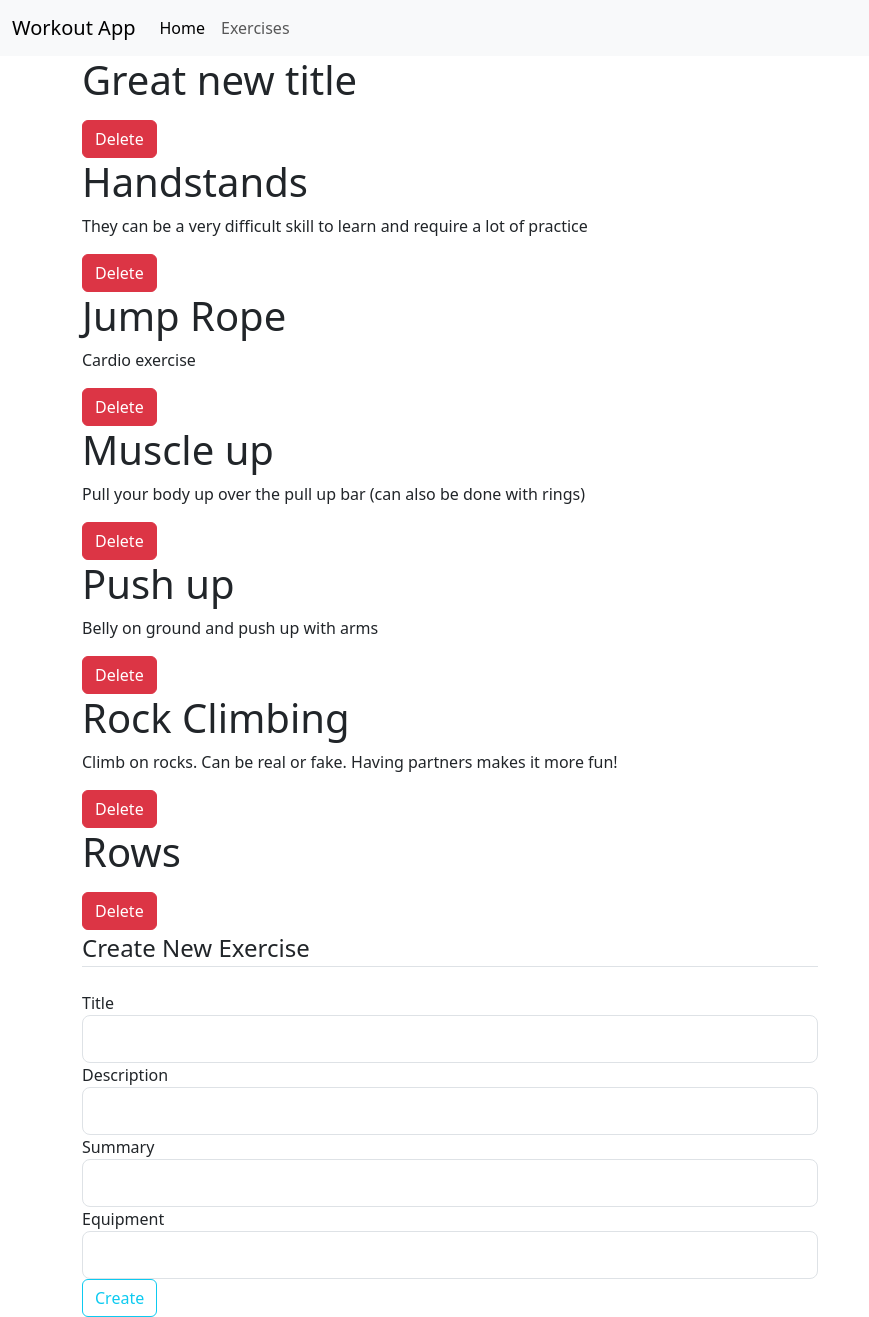
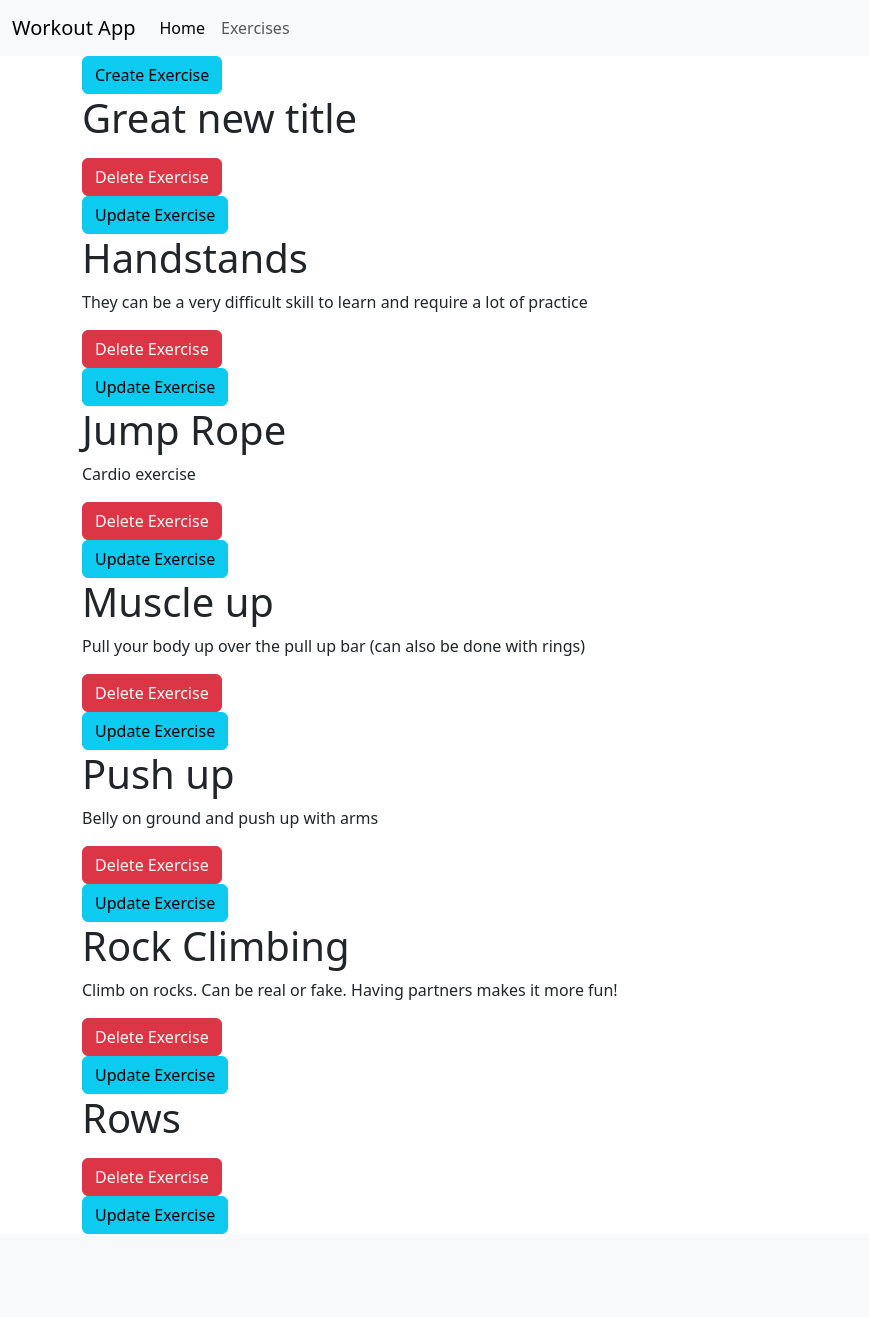
Before and after one commit to vnikki13/workoutApp, a Flask app: page /exercises in a window 1280 px wide. Shown: the whole page, without its empty margins (0-869 px from the left). After the commit the page ends 1234 px from the top, so only its background shows below. Run offline with Flask 3, Linux system fonts and the light colour scheme; data comes from the database, SQL or seed files in the repository; both versions use the stored data as it was after the commit.

Commit message:
Exercises can be updated

```diff
--- a/workout_app/forms.py
+++ b/workout_app/forms.py
@@ -16,4 +16,4 @@ class ExerciseForm(FlaskForm):
     equipment = StringField(
         'Equipment'
     )
-    create = SubmitField('Create')
+    create = SubmitField('Submit')
--- a/workout_app/routes.py
+++ b/workout_app/routes.py
@@ -9,29 +9,51 @@ from workout_app.forms import ExerciseForm
 def home():
     return render_template("home.html")
 
-@app.route("/exercises", methods=['GET', 'POST', 'DELETE'])
+@app.route("/exercises", methods=['GET', 'POST'])
 def exercises():
     form = ExerciseForm()
-    if request.method == 'POST':
-        if form.validate_on_submit():
-            db.session.add(Exercise(
-                title=form.title.data,
-                summary=form.summary.data,
-                description=form.description.data,
-                equipment=form.equipment.data
-            ))
-            db.session.commit()
-            flash('Exercise Created Successfully!', 'success')
-            return redirect(url_for('exercises'))
-    else:
-        exercises = db.session.execute(
-        db.select(Exercise).order_by(Exercise.title)).scalars()
-        return render_template("exercises.html", exercises=exercises, form=form)
+    exercises = db.session.execute(
+    db.select(Exercise).order_by(Exercise.title)).scalars()
+    return render_template("exercises.html", exercises=exercises, form=form)
 
-@app.route('/exercise/<int:exercise_id>', methods=['POST'])
+@app.route('/exercise/new', methods=['GET', 'POST'])
+def new_exercise():
+    form = ExerciseForm()
+    if form.validate_on_submit():
+        db.session.add(Exercise(
+            title=form.title.data,
+            summary=form.summary.data,
+            description=form.description.data,
+            equipment=form.equipment.data
+        ))
+        db.session.commit()
+        flash('Exercise Created Successfully!', 'success')
+        return redirect(url_for('exercises'))
+    return render_template('create_exercise.html', form=form, legend='Create New Exercise')
+
+
+@app.route('/exercise/<int:exercise_id>/update', methods=['GET', 'POST'])
+def update_exercise(exercise_id):
+    exercise = Exercise.query.get_or_404(exercise_id)
+    form = ExerciseForm()
+    if form.validate_on_submit():
+        exercise.title = form.title.data
+        exercise.summary = form.summary.data
+        exercise.description = form.description.data
+        exercise.equipment = form.equipment.data
+        db.session.commit()
+        flash('Exercise Updated!', 'success')
+        return redirect(url_for('exercises'))
+    elif request.method == 'GET':
+        form.title.data = exercise.title
+        form.summary.data = exercise.summary
+        form.description.data = exercise.description
+        form.equipment.data = exercise.equipment
+        return render_template('create_exercise.html', form=form, legend='Update Exercise')
+
+@app.route('/exercise/<int:exercise_id>/delete', methods=['POST'])
 def delete_exercise(exercise_id):
     exercise = Exercise.query.get_or_404(exercise_id)
-    # exercise = db.one_or_404(db.select(Exercise).filter_by(id=id))
     db.session.delete(exercise)
     db.session.commit()
     flash('Exercise Deleted!', 'success')
--- a/workout_app/templates/exercises.html
+++ b/workout_app/templates/exercises.html
@@ -1,72 +1,17 @@
 {% extends "layout.html" %}
 {% block content %}
+    <form action="{{ url_for('new_exercise') }}">
+        <button class="btn btn-info">Create Exercise</button>
+    </form>
     {% for exercise in exercises %}
         <h1>{{exercise.title}}</h1>
         <p>{{exercise.summary}}</p>
         <form action="{{ url_for('delete_exercise', exercise_id=exercise.id) }}" method="POST">
-            <button class="btn btn-danger">Delete</button>
+            <button class="btn btn-danger">Delete Exercise</button>
+        </form>
+
+        <form action="{{ url_for('update_exercise', exercise_id=exercise.id) }}" method="GET">
+            <button class="btn btn-info">Update Exercise</button>
         </form>
     {% endfor %}
-    <form method="POST" action="">
-        {{ form.hidden_tag() }}
-        <fieldset class="form-group">
-            <legend class="border-bottom mb-4">Create New Exercise</legend>
-            <div class="form-group">
-                {{ form.title.label(class="form-control-label") }}
-
-                {% if form.title.errors %}
-                {{ form.title(class="form-control form-control-lg is-invalid") }}
-                <div class="invalid-feedback">
-                    {% for error in form.title.errors %}
-                    <span>{{ error }}</span>
-                    {% endfor %}
-                </div>
-                {% else %}
-                {{ form.title(class="form-control form-control-lg") }}
-                {% endif %}
-            </div>
-            <div class="form-group">
-                {{ form.description.label(class="form-control-label") }}
-                {% if form.description.errors %}
-                {{ form.description(class="form-control form-control-lg is-invalid") }}
-                <div class="invalid-feedback">
-                    {% for error in form.description.errors %}
-                    <span>{{ error }}</span>
-                    {% endfor %}
-                </div>
-                {% else %}
-                {{ form.description(class="form-control form-control-lg") }}
-                {% endif %}
-            </div>
-            <div class="form-group">
-                {{ form.summary.label(class="form-control-label") }}
-                {% if form.summary.errors %}
-                {{ form.summary(class="form-control form-control-lg is-invalid") }}
-                <div class="invalid-feedback">
-                    {% for error in form.summary.errors %}
-                    <span>{{ error }}</span>
-                    {% endfor %}
-                </div>
-                {% else %}
-                {{ form.summary(class="form-control form-control-lg") }}
-                {% endif %}
-            </div>
-            <div class="form-group">
-                {{ form.equipment.label(class="form-control-label") }}
-                {% if form.equipment.errors %}
-                {{ form.equipment(class="form-control form-control-lg is-invalid") }}
-                <div class="invalid-feedback">
-                    {% for error in form.equipment.errors %}
-                    <span>{{ error }}</span>
-                    {% endfor %}
-                </div>
-                {% else %}
-                {{ form.equipment(class="form-control form-control-lg") }}
-                {% endif %}
-            </div>
-        </fieldset>
-        <div class="form-group">
-            {{ form.create(class="btn btn-outline-info") }}
-        </div>
-</form>
 {% endblock content %}
```
Also changed, not shown: workout_app/templates/create_exercise.html (added, +67 -0 lines), instance/project.db.
